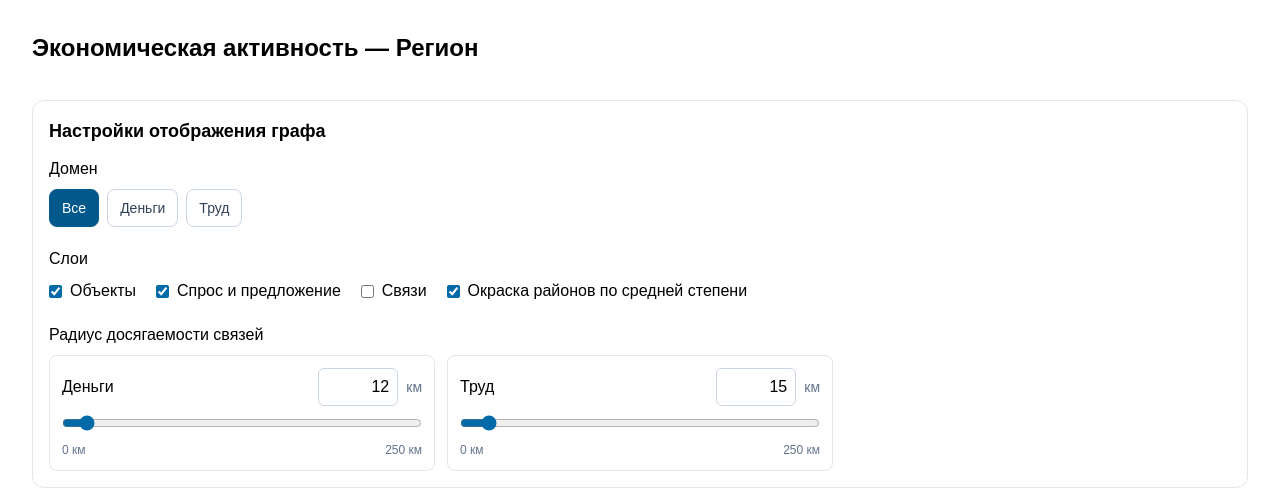
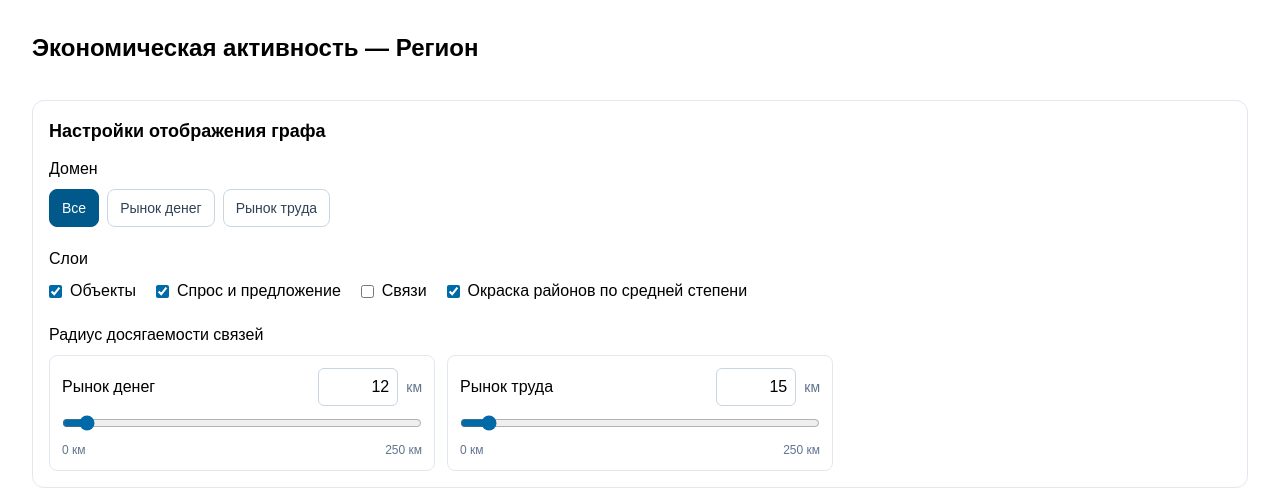
Before and after one commit to DmitriyNikitenko/economic-analysis-app, a React (Vite) app in the folder frontend/: page / in a window 1280 px wide. Shown: the top 488 px of the page. Built offline with nearby package versions, Linux system fonts and the light colour scheme; the HTML template or start-up script is replaced by a standard one.

Commit message:
Minor fix with domain naming

```diff
--- a/frontend/public/data/layers.config.json
+++ b/frontend/public/data/layers.config.json
@@ -24,19 +24,19 @@
   "domains": [
     {
       "id": "money",
-      "label": "Деньги",
+      "label": "Рынок денег",
       "enabled": true,
       "radius_km": 12
     },
     {
       "id": "labor",
-      "label": "Труд",
+      "label": "Рынок труда",
       "enabled": true,
       "radius_km": 15
     },
     {
       "id": "goods",
-      "label": "Товары и услуги",
+      "label": "Рынок товаров и услуг",
       "enabled": false,
       "radius_km": 8.5
     }
--- a/frontend/src/layers.ts
+++ b/frontend/src/layers.ts
@@ -67,9 +67,9 @@ export const DEFAULT_CONFIG: LayerConfig = {
     },
   ],
   domains: [
-    { id: "money", label: "Деньги", enabled: true, radius_km: 12 },
-    { id: "labor", label: "Труд", enabled: true, radius_km: 15 },
-    { id: "goods", label: "Товары и услуги", enabled: false, radius_km: 8.5 },
+    { id: "money", label: "Рынок денег", enabled: true, radius_km: 12 },
+    { id: "labor", label: "Рынок труда", enabled: true, radius_km: 15 },
+    { id: "goods", label: "Рынок товаров и услуг", enabled: false, radius_km: 8.5 },
   ],
   show_all_domains_option: true,
 };
--- a/frontend/src/utils/mapStyles.ts
+++ b/frontend/src/utils/mapStyles.ts
@@ -11,9 +11,9 @@ export function roleColor(role?: "supply" | "demand") {
 
 // Названия доменов
 export const DOMAIN_LABELS: Record<Domain, string> = {
-    money: "Деньги",
-    labor: "Труд",
-    goods: "Товары и услуги",
+    money: "Рынок денег",
+    labor: "Рынок труда",
+    goods: "Рынок товаров и услуг",
 };
 
 // Цветовая шкала средней степени узлов.
```
